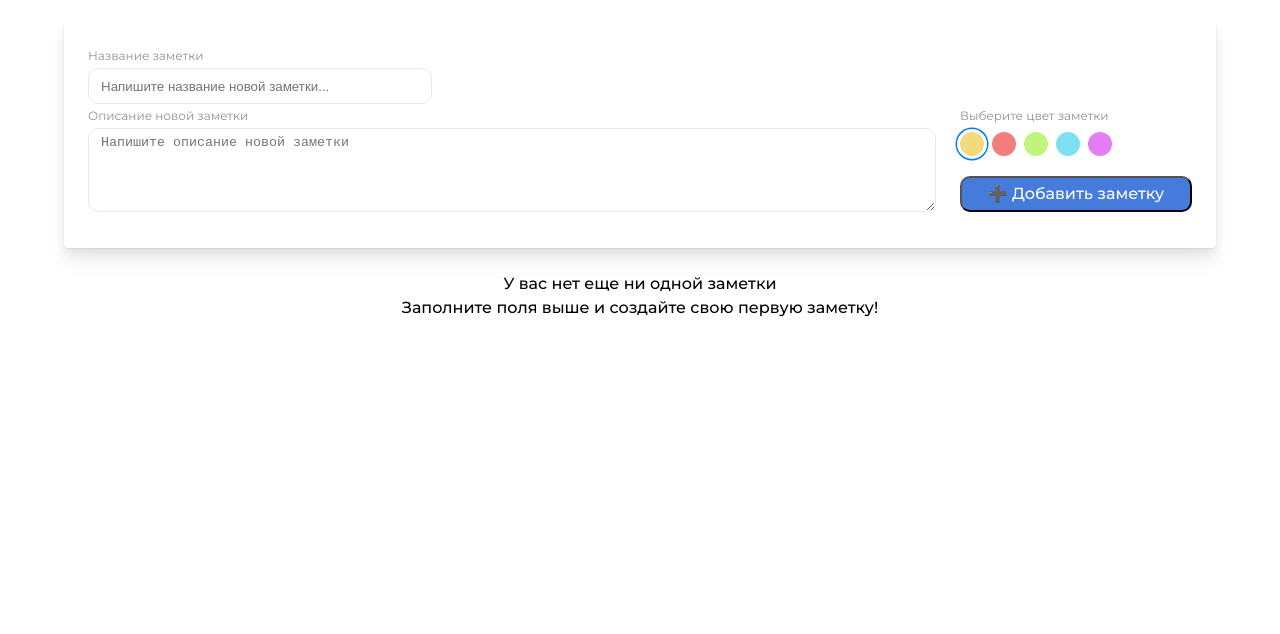
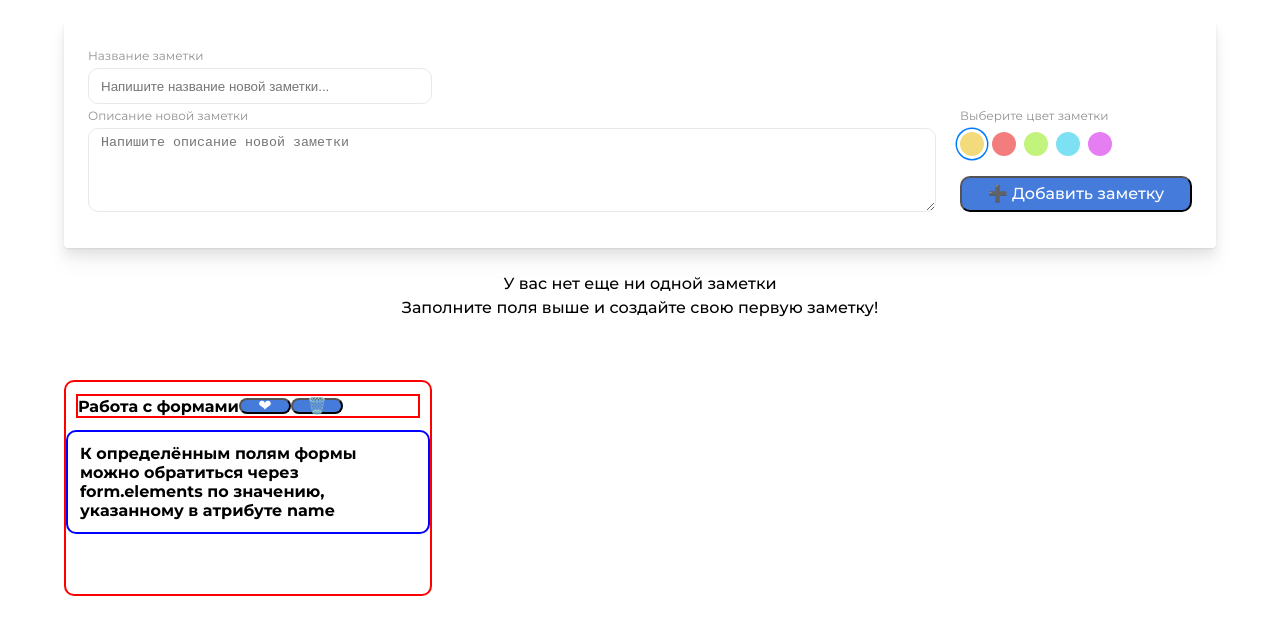
Before and after one commit to StarovoitKaterina/Project_notes, a plain HTML site: page index.html in a window 1280 px wide. Shown: the part 64-698 px from the top of the page. Drawn offline with Linux system fonts and the light colour scheme.

Commit message:
mock notes

```diff
--- a/css/style.css
+++ b/css/style.css
@@ -178,3 +178,46 @@ p {
     text-align: center;
     color: #000;
 }
+
+.decor-notes {
+    display: flex;
+    align-items: center;
+    justify-content: flex-start;
+    flex-direction: column;
+    gap: 12px;
+    border-radius: 10px;
+    padding: 12px 0px 0px 0px;
+    width: 368px;
+    height: 216px;
+    border: 2px solid red;
+    margin: 60px 64px;
+}
+.decor-name{
+    display: flex;
+    align-items: center;
+    justify-content: flex-start;
+    flex-direction: row;
+    /*gap: 192px;*/
+    width: 344px;
+    height: 24px;
+    border: 2px solid red;
+}
+.isFavorite {
+    width: 16px;
+    height: 16px;
+}
+.delete-button {
+    width: 16px;
+    height: 16px;
+}
+.notes-content{
+    display: flex;
+    align-items: flex-start;
+    justify-content: flex-start;
+    flex-direction: column;
+    gap: 10px;
+    padding: 12px;
+    background: #fff;
+    border: 2px solid blue;
+    border-radius: 10px;
+}
--- a/index.html
+++ b/index.html
@@ -80,6 +80,6 @@
     </div>
 </main>
 
-
+<script src="js/script.js"></script>
 </body>
 </html>
--- a/js/script.js
+++ b/js/script.js
@@ -1,12 +1,3 @@
-const MOCK_NOTES = [
-    {
-        id: 1,
-        title: 'Работа с формами',
-        content: 'К определённым полям формы можно обратиться через form.elements по значению, указанному в атрибуте name',
-        color: 'green',
-        isFavorite: false,
-    },
-]
 const colors = {
     GREEN: 'green',
     BLUE: 'blue',
@@ -15,12 +6,51 @@ const colors = {
     PURPLE: 'purple',
 }
 
-const model= {
+const MOCK_NOTES = [
+    {
+        id: 1,
+        title: 'Работа с формами',
+        content: 'К определённым полям формы можно обратиться через form.elements по значению, указанному в атрибуте name',
+        color: colors.GREEN,
+        isFavorite: false,
+    },
+]
+
+
+const model = {
     notes: MOCK_NOTES
 }
 
-const view= {
+const view = {
+    init() {
+        this.renderNotes(model.notes)
 
+
+    },
+    renderNotes(notes) {
+        const list = document.querySelector('.notes-list') // находим элемент, где будут отображаться наши заметки
+
+        let newNotes = ''// создаем новый объект
+
+        for (let i = 0; i < notes.length; i++) {
+            let task = notes[i]
+            newNotes += `
+                <li id="${task.id}" class="decor-notes" >
+                <div class = "decor-name">
+                    <b class="${task.color}"></b>
+                    <b class="notes-title">${task.title}</b>
+                    <button class = "isFavorite">❤</button>
+                    <button class = "delete-button">🗑️</button>
+                 </div>
+                    <b class="notes-content">${task.content}</b>
+                </li>
+                `
+
+        }
+        list.innerHTML = newNotes
+    }
 }
 
 const controller = {}
+
+view.init()
```
